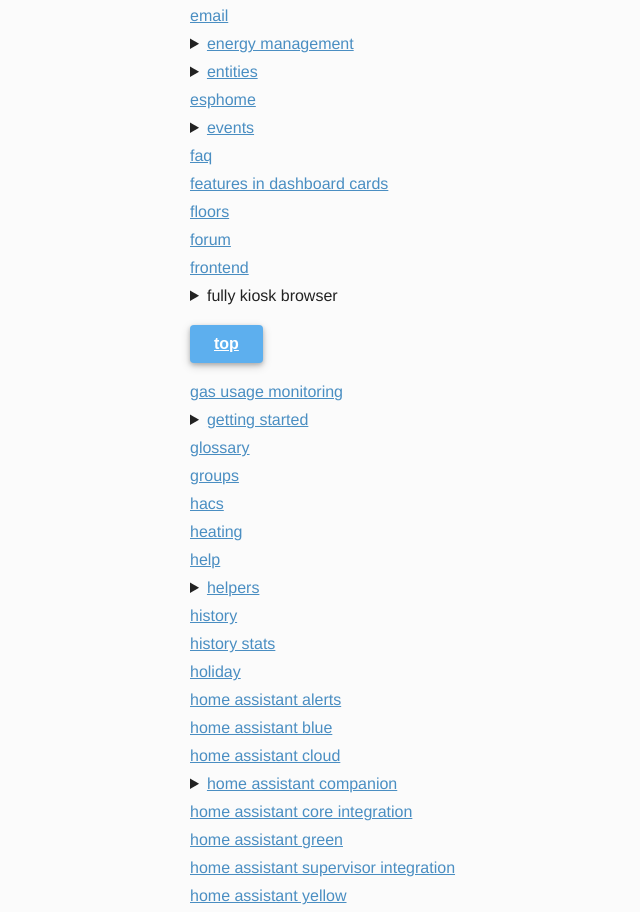
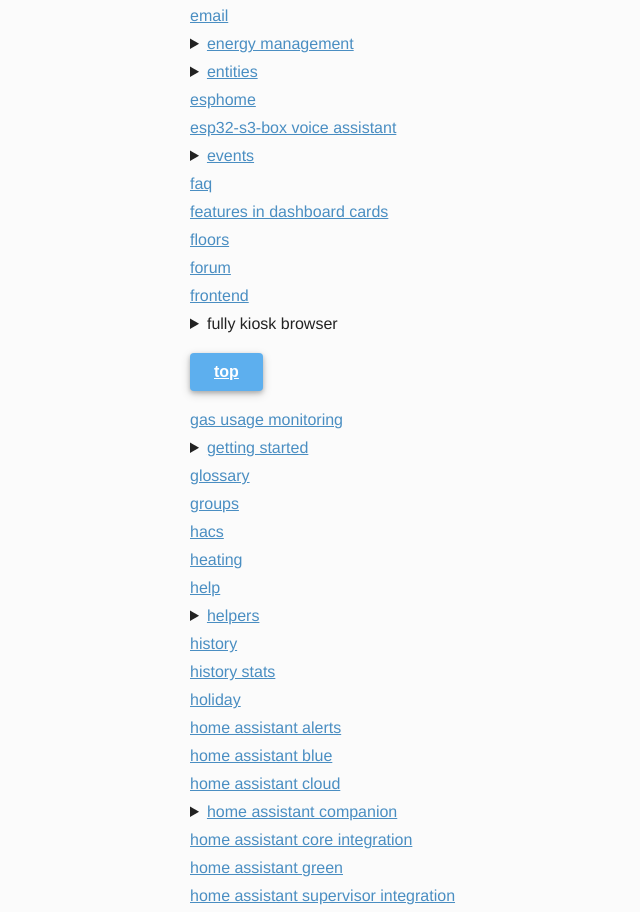
Before and after one commit to jackjourneyman/homeassistantindex, a plain HTML site: page index.html in a window 1280 px wide. Shown: the part 2244-3156 px from the top of the page, without its empty margins (60-700 px from the left). Drawn offline with Linux system fonts and the light colour scheme.

Commit message:
Update index.html
esp box voice assistant

```diff
--- a/index.html
+++ b/index.html
@@ -449,6 +449,7 @@ CTRL + F to search
         </ul>
 </details>
 <p><a href="https://www.home-assistant.io/integrations/esphome/">esphome</a></p>
+<p><a href="https://www.home-assistant.io/voice_control/s3_box_voice_assistant/">esp32-s3-box voice assistant</a></p>
 <details>
     <summary><a href="https://www.home-assistant.io/docs/configuration/events/">events</a></summary>
         <ul>
```
